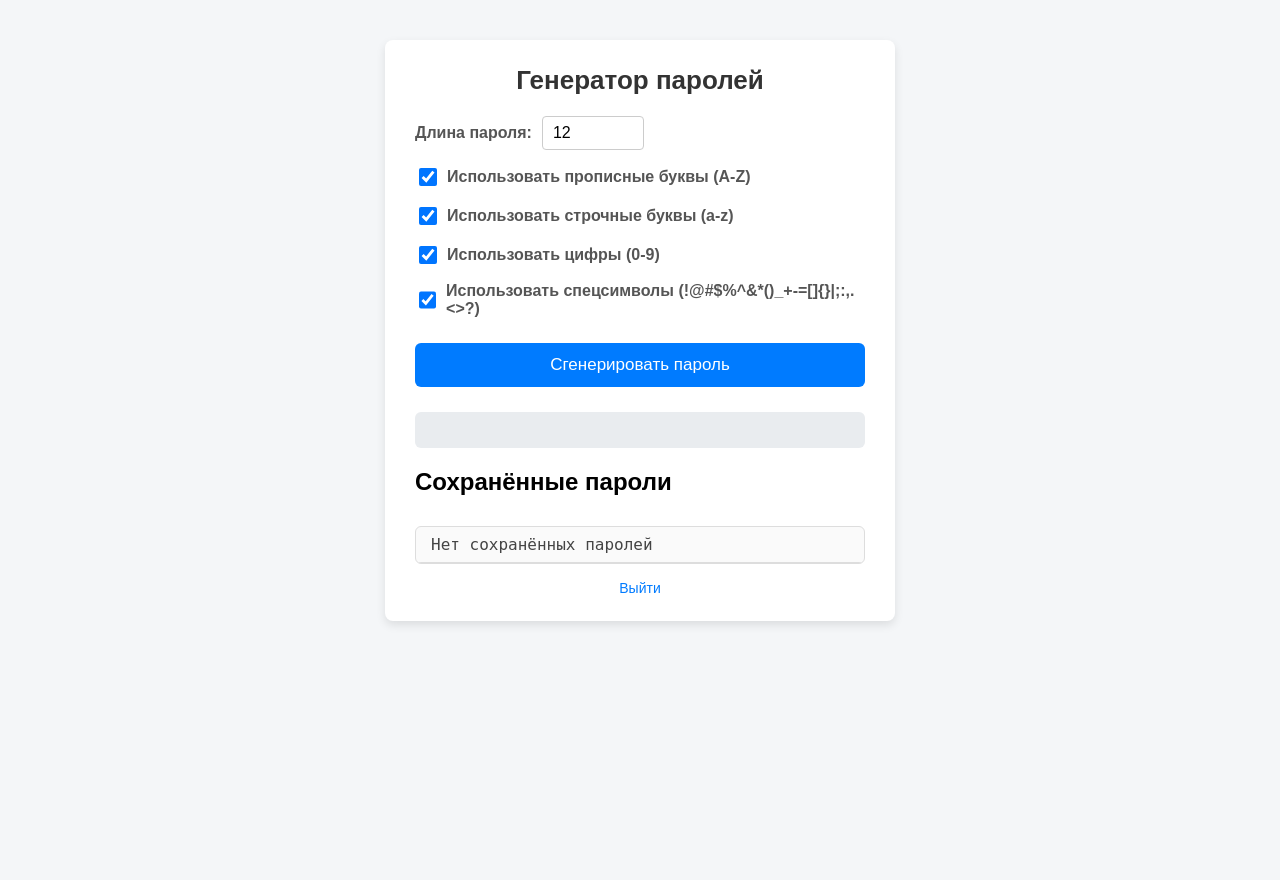
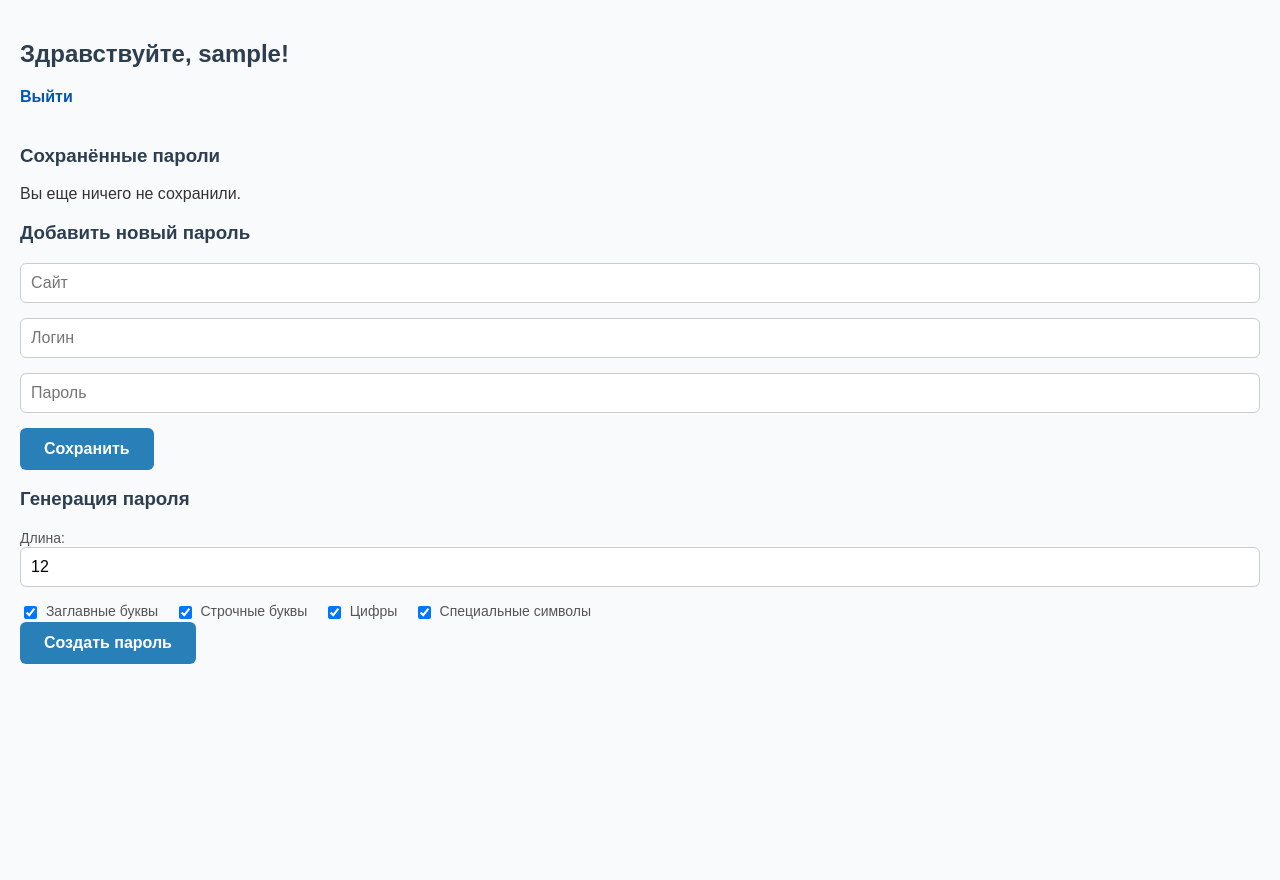
Before and after one commit to Fa1bu/Password-generator, a Flask app: page / in a window 1280 px wide. After the commit the page ends 664 px from the top, so only its background shows below. Run offline with Flask 3, Linux system fonts and the light colour scheme; the visitor is signed in with stand-in values (Sample User, id 1).

Commit message:
Update index.html

```diff
--- a/templates/index.html
+++ b/templates/index.html
@@ -1,224 +1,212 @@
-
-
 <!DOCTYPE html>
 <html lang="ru">
 <head>
     <meta charset="UTF-8" />
-    <meta name="viewport" content="width=device-width, initial-scale=1" />
-    <title>Генератор паролей</title>
+    <title>Мои пароли</title>
     <style>
+
 body {
     font-family: Arial, sans-serif;
-            background: #f4f6f8;
-            min-height: 100vh;
+    background: #f9fafb;
+    color: #333;
     margin: 0;
-            padding: 40px 20px;
-            display: flex;
-            justify-content: center;
-            align-items: flex-start;
+    padding: 20px;
 }
+
+h2, h3 {
+    color: #2c3e50;
+}
+
+a {
+    display: inline-block;
+    margin-bottom: 20px;
+    color: #0056b3;
+    text-decoration: none;
+    font-weight: 600;
+}
+
+a:hover {
+    text-decoration: underline;
+}
+
 .container {
+    max-width: 900px;
+    margin: 0 auto;
     background: #fff;
-            box-shadow: 0 4px 10px rgba(0,0,0,0.1);
-            max-width: 450px;
+    padding: 30px;
+    box-shadow: 0 2px 8px rgba(0,0,0,0.1);
+    border-radius: 8px;
+}
+
+table {
     width: 100%;
-            border-radius: 8px;
-            padding: 25px 30px;
+    border-collapse: separate;
+    border-spacing: 0;
+    box-shadow: 0 1px 3px rgba(0,0,0,0.1);
+    border-radius: 6px;
+    overflow: hidden;
 }
-        h1 {
-            margin-top: 0;
-            margin-bottom: 20px;
-            font-size: 26px;
-            color: #333;
-            text-align: center;
+
+th, td {
+    padding: 12px 15px;
+    text-align: left;
 }
-        form label {
-            display: flex;
-            align-items: center;
+
+th {
+    background-color: #2980b9;
+    color: #fff;
+    font-weight: 600;
+}
+
+tbody tr:nth-child(even) {
+    background: #f2f7fb;
+}
+
+tbody tr:hover {
+    background: #d6eaff;
+    cursor: pointer;
+}
+
+input[type="text"], input[type="number"] {
+    width: calc(100% - 22px);
+    padding: 10px;
     margin-bottom: 15px;
+    border: 1.5px solid #ccc;
+    border-radius: 6px;
+    font-size: 16px;
+    transition: border-color 0.3s ease;
+}
+
+input[type="text"]:focus, input[type="number"]:focus {
+    outline: none;
+    border-color: #0056b3;
+    box-shadow: 0 0 8px rgba(52,152,219,0.3);
+}
+
+button {
+    background-color: #2980b9;
+    color: white;
+    border: none;
+    padding: 12px 24px;
+    border-radius: 6px;
+    font-size: 16px;
     font-weight: 600;
-            color: #555;
-        }
-        label input[type="checkbox"] {
-            margin-right: 10px;
-            width: 18px;
-            height: 18px;
-        }
-        input[type="number"] {
-            width: 80px;
-            padding: 7px 10px;
-            border-radius: 4px;
-            border: 1px solid #ccc;
-            font-size: 16px;
-            margin-left: 10px;
-        }
-        button {
     cursor: pointer;
-            background-color: #007bff;
-            border: none;
-            padding: 12px;
-            border-radius: 6px;
-            color: white;
-            font-size: 17px;
-            width: 100%;
-            margin-top: 10px;
     transition: background-color 0.3s ease;
 }
+
 button:hover {
-            background-color: #0056b3;
+    background-color: #1c5984;
 }
-        #result {
-            margin-top: 25px;
-            padding: 18px;
-            background-color: #e9ecef;
-            border-radius: 6px;
-            font-family: monospace;
+
+label {
+    margin-right: 12px;
+    font-size: 14px;
+    color: #555;
+    user-select: none;
+}
+
+#generatedPassword {
+    margin-top: 15px;
+    font-weight: 600;
     font-size: 18px;
-            text-align: center;
-            word-break: break-all;
-            user-select: all;
+    color: #2c3e50;
 }
-        .password-list {
-            margin-top: 30px;
-            max-height: 200px;
-            overflow-y: auto;
-            padding-left: 0;
-            list-style: none;
-            border: 1px solid #ddd;
-            border-radius: 6px;
-            background: #fafafa;
-        }
-        .password-list li {
-            padding: 8px 15px;
-            border-bottom: 1px solid #ddd;
-            font-family: monospace;
-            font-size: 16px;
-            color: #444;
-            cursor: pointer;
-            transition: background-color 0.2s ease;
-        }
-        .password-list li:hover {
-            background-color: #e1e7f0;
-        }
-        .footer {
-            margin-top: 35px;
-            text-align: center;
-            font-size: 13px;
-            color: #aaa;
-        }
-        .logout-btn {
-            display: block;
-            margin: 15px auto 0;
-            text-align: center;
-            color: #007bff;
-            text-decoration: none;
-            font-size: 14px;
-        }
-        .logout-btn:hover {
-            text-decoration: underline;
+
+/* Чекбоксы с отступами */
+input[type="checkbox"] {
+    margin-right: 5px;
+    vertical-align: middle;
 }
     </style>
 </head>
 <body>
-    <div class="container">
-        <h1>Генератор паролей</h1>
+    <h2>Здравствуйте, {{ session['username'] }}!</h2>
+    <a href="{{ url_for('logout') }}">Выйти</a>
 
-        <form id="passwordForm" onsubmit="return false;">
-            <label>
-                Длина пароля:
-                <input type="number" id="length" name="length" min="4" max="50" value="12" required />
-            </label>
+    <h3>Сохранённые пароли</h3>
+    {% if passwords %}
+        <table>
+            <tr>
+                <th>Сайт</th>
+                <th>Логин</th>
+                <th>Пароль</th>
+            </tr>
+            {% for p in passwords %}
+            <tr>
+                <td>{{ p.site }}</td>
+                <td>{{ p.login }}</td>
+                <td>{{ p.password }}</td>
+            </tr>
+            {% endfor %}
+        </table>
+    {% else %}
+        <p>Вы еще ничего не сохранили.</p>
+    {% endif %}
 
-            <label>
-                <input type="checkbox" id="uppercase" name="uppercase" checked />
-                Использовать прописные буквы (A-Z)
-            </label>
-            <label>
-                <input type="checkbox" id="lowercase" name="lowercase" checked />
-                Использовать строчные буквы (a-z)
-            </label>
-            <label>
-                <input type="checkbox" id="numbers" name="numbers" checked />
-                Использовать цифры (0-9)
-            </label>
-            <label>
-                <input type="checkbox" id="special" name="special" checked />
-                Использовать спецсимволы (!@#$%^&*()_+-=[]{}|;:,.<>?)
-            </label>
-            <button id="generateBtn" type="submit">Сгенерировать пароль</button>
+    <h3>Добавить новый пароль</h3>
+    <form id="addPasswordForm">
+        <input type="text" id="site" placeholder="Сайт" required />
+        <input type="text" id="login" placeholder="Логин" required />
+        <input type="text" id="password" placeholder="Пароль" required />
+        <button type="submit">Сохранить</button>
     </form>
 
-        <div id="result" aria-live="polite" aria-atomic="true"></div>
-
-        <h2>Сохранённые пароли</h2>
-        <ul class="password-list" id="passwordList">
-            <!-- Здесь будут отображены сохранённые пароли -->
-        </ul>
-
-        <a href="{{ url_for('logout') }}" class="logout-btn">Выйти</a>
-    </div>
+    <h3>Генерация пароля</h3>
+    <form id="generateForm">
+        <label>Длина:</label>
+        <input type="number" id="length" value="12" min="4" max="50" />
+        <br/>
+        <label><input type="checkbox" id="uppercase" checked /> Заглавные буквы</label>
+        <label><input type="checkbox" id="lowercase" checked /> Строчные буквы</label>
+        <label><input type="checkbox" id="numbers" checked /> Цифры</label>
+        <label><input type="checkbox" id="special" checked /> Специальные символы</label>
+        <br/>
+        <button type="button" onclick="generatePassword()">Создать пароль</button>
+    </form>
+    <div id="generatedPassword"></div>
 
     <script>
-        const form = document.getElementById('passwordForm');
-        const resultDiv = document.getElementById('result');
-        const passwordList = document.getElementById('passwordList');
+        // Добавление нового пароля
+        document.getElementById('addPasswordForm').addEventListener('submit', function(e) {
+            e.preventDefault();
+            const site = document.getElementById('site').value;
+            const login = document.getElementById('login').value;
+            const password = document.getElementById('password').value;
 
-        // Функция для обновления списка сохранённых паролей из шаблона
-        function updatePasswordList(passwords) {
-            passwordList.innerHTML = '';
-            if (!passwords || passwords.length === 0) {
-                passwordList.innerHTML = '<li>Нет сохранённых паролей</li>';
-                return;
-            }
-            passwords.forEach(pwd => {
-                const li = document.createElement('li');
-                li.textContent = pwd;
-                li.title = 'Нажмите, чтобы скопировать';
-                li.addEventListener('click', () => {
-                    navigator.clipboard.writeText(pwd).then(() => {
-                        alert('Пароль скопирован в буфер обмена');
+            fetch('/save_password', {
+                method: 'POST',
+                headers: { 'Content-Type': 'application/json' },
+                body: JSON.stringify({ site, login, password })
+            }).then(res => res.json())
+              .then(data => {
+                if(data.error) alert(data.error);
+                else location.reload();
             });
         });
-                passwordList.appendChild(li);
-            });
-        }
 
-        // Инициализация списка сохранённых паролей из контекста шаблона
-        const existingPasswords = {{ passwords|tojson }};
-        updatePasswordList(existingPasswords);
-
-        form.addEventListener('submit', async () => {
-            const length = parseInt(document.getElementById('length').value);
+        // Генерация пароля
+        function generatePassword() {
+            const length = document.getElementById('length').value;
             const uppercase = document.getElementById('uppercase').checked;
             const lowercase = document.getElementById('lowercase').checked;
             const numbers = document.getElementById('numbers').checked;
             const special = document.getElementById('special').checked;
 
-            if (!uppercase && !lowercase && !numbers && !special) {
-                resultDiv.textContent = 'Пожалуйста, выберите хотя бы один тип символов!';
-                return;
-            }
-
-            try {
-                const response = await fetch('/generate', {
+            fetch('/generate', {
                 method: 'POST',
-    headers: {'Content-Type': 'application/json'},
+                headers: { 'Content-Type': 'application/json' },
                 body: JSON.stringify({ length, uppercase, lowercase, numbers, special })
-                });
-
-                const data = await response.json();
-
-                if (response.ok) {
-                    resultDiv.textContent = data.password;
-                    existingPasswords.push(data.password);
-                    updatePasswordList(existingPasswords);
-                } else {
-                    resultDiv.textContent = data.error || 'Ошибка при генерации пароля';
-                }
-            } catch (error) {
-                resultDiv.textContent = 'Ошибка сети или сервера';
+            }).then(res => res.json())
+              .then(data => {
+                  if(data.password){
+                      document.getElementById('generatedPassword').innerText = 'Пароль: ' + data.password;
+                      document.getElementById('password').value = data.password;
+                  }else{
+                      alert(data.error);
                   }
               });
+        }
     </script>
 </body>
 </html>
```
Lines whose indentation alone changed are shown as unchanged.
